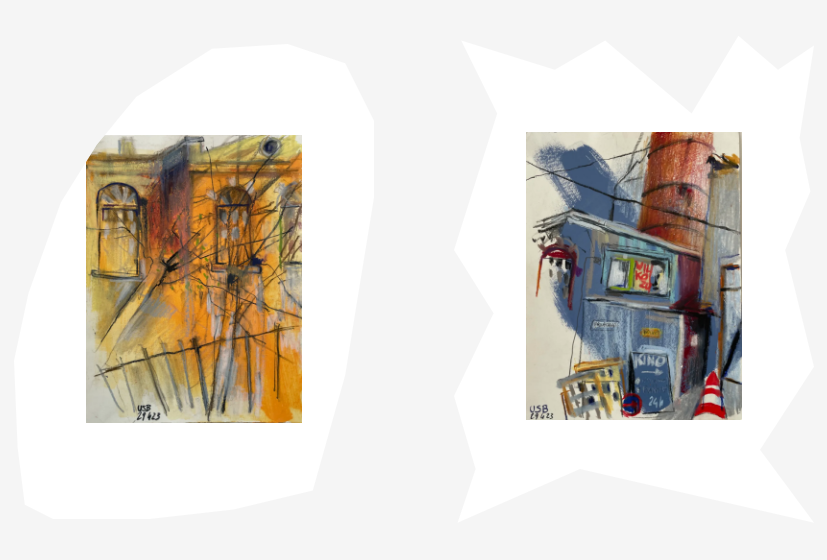
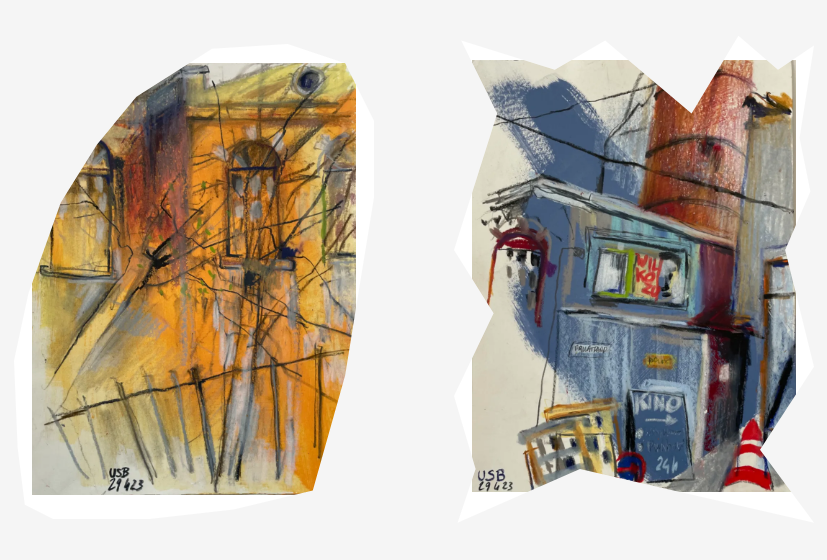
Before and after one commit to NorMenMe/annarosarighi.com, a website: page src/index.html in a window 1280 px wide. Shown: the part 4052-4612 px from the top of the page, without its empty margins (396-1223 px from the left). Drawn offline with nearby package versions, Linux system fonts and the light colour scheme; files that its build step writes are made by us from their sources.

Commit message:
feat(card): toggle image scale direction according to format

```diff
--- a/src/scss/_card.scss
+++ b/src/scss/_card.scss
@@ -112,10 +112,18 @@
 	width: 100%;
 	scale: 0.6;
 	transition: scale 1s ease;
+
+	@media (min-width: 768px) {
+		scale: 0.9;
+	}
 }
 
 .card__item:hover > img {
 	scale: 0.9;
+
+	@media (min-width: 768px) {
+		scale: 0.6;
+	}
 }
 
 .card__item:first-child {
```
